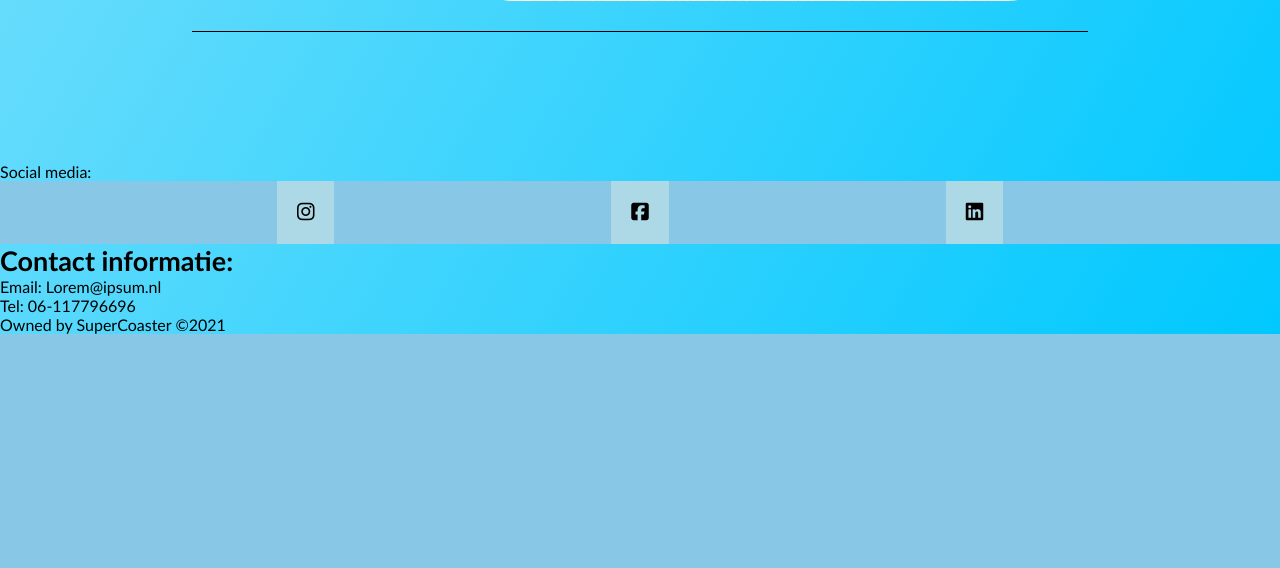
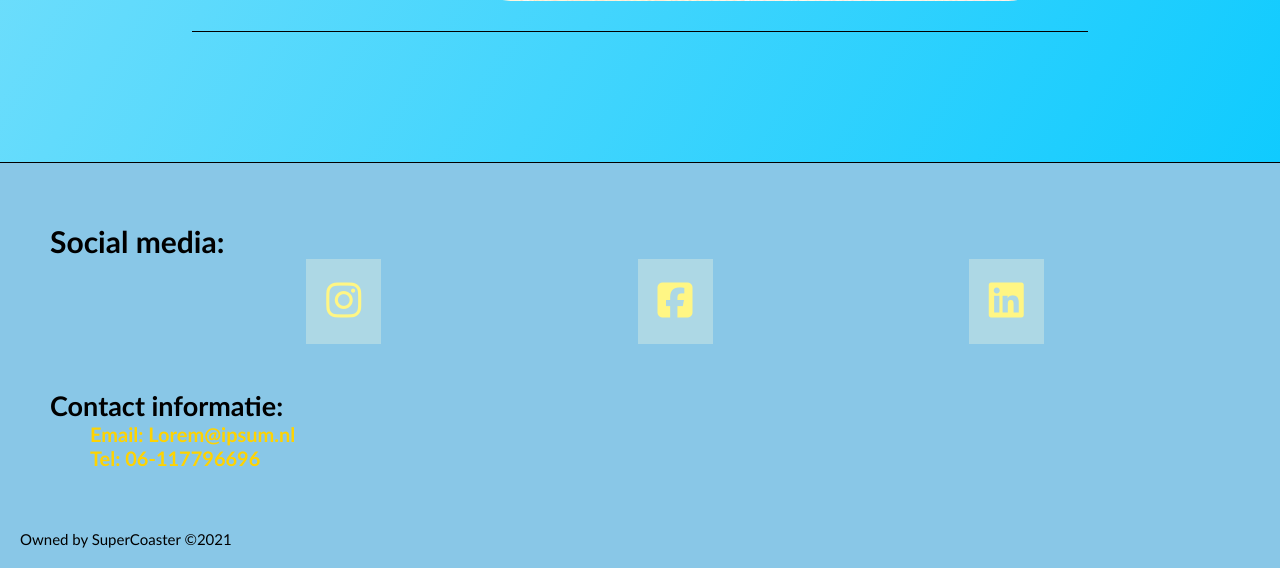
Before and after one commit to Koen-Smit/SuperCoaster-NV, a PHP site: page /index.php in a window 1280 px wide. Shown: the part 2324-2892 px from the top of the page. Before the commit the page ends 2658 px from the top, so only its background shows below. Run offline with PHP 8.4, Linux system fonts and the light colour scheme; some libraries are stand-ins or nearby versions.

Commit message:
added footer css

```diff
--- a/css/main.css
+++ b/css/main.css
@@ -189,13 +189,49 @@ main h1{
 
 
 
+/* ------------------------------- Footer -------------------------------------- */
+footer{
+  background-image: linear-gradient(120deg, #89C7E7 0%, #89C7E7 100%);
+  border-top: black solid 1px;
+  padding: 20px;
 }
+footer a{
+  text-decoration: none;
+  color: #FFF684;
+  font-size: 40px;
 }
+.social-media{
+  margin-top: 30px;
+  display: flex;
+  flex-direction: column;
+  justify-content: start;
+  margin-left: 30px;
+  padding-top: 10px;
+  font-size: 30px;
+  font-weight: bold;
 }
+
+
+.footernav{
+  display: flex;
+  flex-direction: row;
+  margin-bottom: 30px;
 }
+.footernav a{
+  margin-left: 40px;
 }
+
+.contact-info{
+  margin-left: 30px;
+  padding-top: 15px;
+  padding-bottom: 20px;
 }
+
+.ct{
   font-size: 20px;
+  margin-left: 40px;
+  color: #FFD301;
+  font-weight: bold;
 }
 
 .copy{
```
